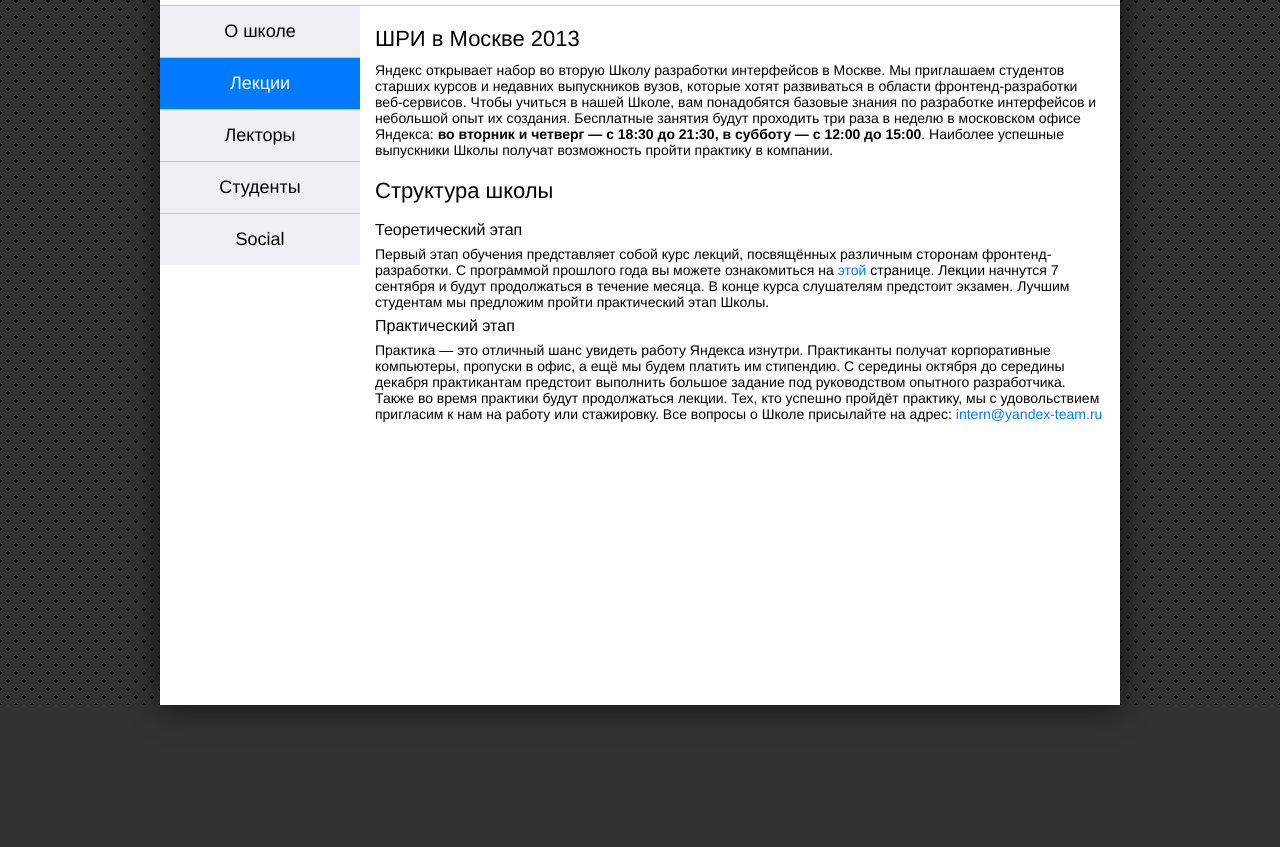
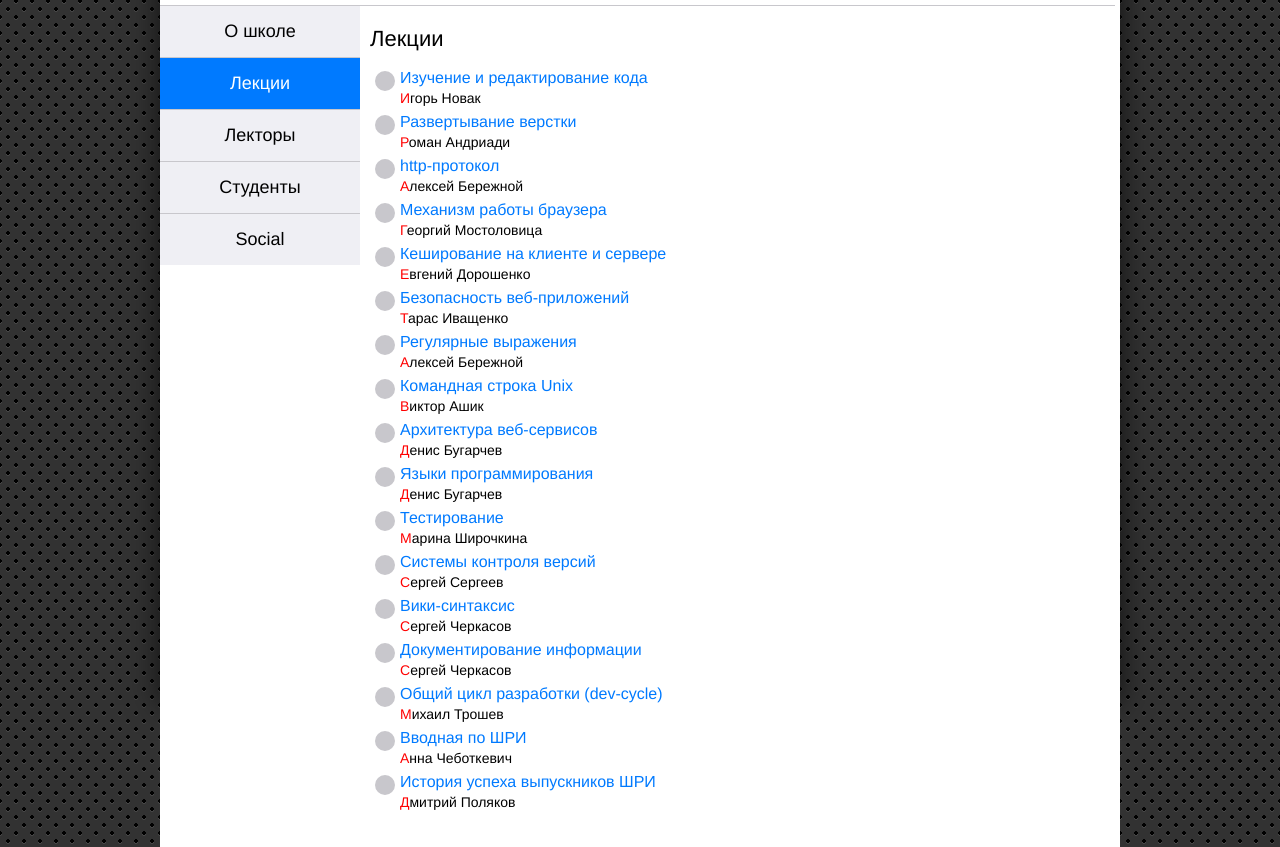
Before and after one commit to ololobus/shri-exam, a plain HTML site: page index.html in a window 1280 px wide. Both pictures are taken after a click on the link "Лекции". Shown: the part 95-942 px from the top of the page. Before the commit the page ends 800 px from the top, so only its background shows below. Drawn offline with Linux system fonts and the light colour scheme.

Commit message:
Список лекций и просмотр страницы лекции с видео/слайдами

```diff
--- a/css/main.css
+++ b/css/main.css
@@ -3,6 +3,7 @@
   padding:0;
   font-family:"Helvetica", "Arial";
 }
+
 
 body{
   background:
@@ -14,10 +15,12 @@
   background-size:16px 16px;
 }
 
+
 a, a:visited, a:hover{
   color:black;
   text-decoration:none;
 }
+
 
 .link{
   color:#007aff;
@@ -27,7 +30,14 @@
 }
 .link:hover{
   color:#ff9500;
+  text-decoration:underline;
 }
+
+
+.red{
+  color:red;
+}
+
 
 .white-substrate{
   z-index:1;
@@ -41,6 +51,7 @@
   box-shadow: 0 0 30px rgba(0,0,0,0.7);
 }
 
+
 .container{
   z-index:2;
   position:relative;
@@ -51,6 +62,7 @@
 .container__row{
   position:relative;
 }
+
 
 .main-title{
   padding:15px 0px;
@@ -128,6 +140,7 @@
   font-size:17px;
 }
 
+
 .menu{
   position:absolute;
   left:0px;
@@ -153,9 +166,10 @@
   background-color:#007aff;
 }
 
+
 .page{
   margin-left:200px;
-  padding:0px 15px 30px 15px;
+  padding:0px 15px 30px 10px;
   width:730px;
   border-top:1px solid #c8c7cc;
 }
@@ -173,6 +187,7 @@
 .page__subsection__text{
   font-size:14px;
 }
+
 
 .people-list{
   margin-top:10px;
@@ -209,6 +224,7 @@
   height:30px;
 }
 
+
 .social-icon{
   display:inline-block;
   width:44px;
@@ -228,6 +244,7 @@
 .social-icon_set_vk{
   background-position: -132px 0px;
 }
+
 
 .member-card{
   position:relative;
@@ -263,3 +280,45 @@
 .member-card__lectures-list__item{
   margin-top:2px;
 }
+
+
+.lectures-list{}
+.lectures-list__lecture{
+  margin:7px 0px;
+}
+.lectures-list__lecture__marker{
+  float:left;
+  width:0px;
+  height:0px;
+  border:10px solid #c8c7cc;
+  border-radius:50%;
+  margin:2px 5px 5px 5px;
+}
+.lectures-list__lecture__name{
+  font-size:16px;
+}
+.lectures-list__lecture__lector{
+  font-size:14px;
+  margin-top:3px;
+}
+.lectures-list__lecture__lector__link:hover{
+  text-decoration:underline;
+}
+
+
+.lecture{
+  position:relative;
+}
+.lecture__name{
+  font-size:22px;
+  margin:10px 0px;
+}
+.lecture__lector__name{
+  margin-bottom:3px;
+}
+.lecture__lector__avatar__photo{
+  width:250px;
+}
+.lecture__video, .lecture__slides{
+  margin-top:10px;
+}
--- a/index.html
+++ b/index.html
@@ -62,6 +62,8 @@
     <script src="js/templates/student.js" type="text/javascript"></script>
     <script src="js/templates/lectors.js" type="text/javascript"></script>
     <script src="js/templates/lector.js" type="text/javascript"></script>
+    <script src="js/templates/lectures.js" type="text/javascript"></script>
+    <script src="js/templates/lecture.js" type="text/javascript"></script>
 
     <script src="js/main.js" type="text/javascript"></script>
     <script src="js/dbms.js" type="text/javascript"></script>
@@ -69,6 +71,7 @@
     <script src="js/view.static.js" type="text/javascript"></script>
     <script src="js/view.students.js" type="text/javascript"></script>
     <script src="js/view.lectors.js" type="text/javascript"></script>
+    <script src="js/view.lectures.js" type="text/javascript"></script>
     <!-- assets end -->
   </body>
 
--- a/js/main.js
+++ b/js/main.js
@@ -5,6 +5,7 @@
   App.StaticView = new StaticView;
   App.StudentsView = new StudentsView;
   App.LectorsView = new LectorsView;
+  App.LecturesView = new LecturesView;
 
   Backbone.history.start();
 });
--- a/js/router.js
+++ b/js/router.js
@@ -44,10 +44,12 @@
 
   lectures: function() {
     this.setMenuCurrent("lectures");
+    App.LecturesView.renderAll();
   },
 
   lecture: function(id) {
     this.setMenuCurrent("lectures");
+    App.LecturesView.renderShow(id);
   },
 
   setMenuCurrent: function(current) {
--- /dev/null
+++ b/js/templates/lecture.js
@@ -0,0 +1,75 @@
+var yr = yr || require('yate/lib/runtime.js');
+
+(function() {
+
+    var cmpNN = yr.cmpNN;
+    var cmpSN = yr.cmpSN;
+    var nodeset2xml = yr.nodeset2xml;
+    var nodeset2boolean = yr.nodeset2boolean;
+    var nodeset2attrvalue = yr.nodeset2attrvalue;
+    var nodeset2scalar = yr.nodeset2scalar;
+    var scalar2attrvalue = yr.scalar2attrvalue;
+    var xml2attrvalue = yr.xml2attrvalue;
+    var scalar2xml = yr.scalar2xml;
+    var xml2scalar = yr.xml2scalar;
+    var simpleScalar = yr.simpleScalar;
+    var simpleBoolean = yr.simpleBoolean;
+    var selectNametest = yr.selectNametest;
+    var closeAttrs = yr.closeAttrs;
+
+    var M = new yr.Module();
+
+    var j0 = [ ];
+
+    var j1 = [ 0, 'lecture', 0, 'name' ];
+
+    var j2 = [ 0, 'lector', 0, 'id' ];
+
+    var j3 = [ 0, 'lector', 0, 'name' ];
+
+    var j4 = [ 0, 'lector', 0, 'photo_url' ];
+
+    var j5 = [ 0, 'lecture', 0, 'video_url' ];
+
+    var j6 = [ 0, 'lecture', 0, 'slides_url' ];
+
+    // match /
+    M.t0 = function t0(m, c0, i0, l0, a0) {
+        var r0 = '';
+
+        r0 += closeAttrs(a0);
+        r0 += "<div class=\"" + "lecture" + "\">";
+        r0 += "<div class=\"" + "lecture__name" + "\">" + nodeset2xml( ( m.s(j1, c0) ) ) + "</div>";
+        r0 += "<div class=\"" + "lecture__lector" + "\">";
+        r0 += "<div class=\"" + "lecture__lector__name" + "\">" + "Лектор: " + "<a href=\"" + "#/lectirs/" + nodeset2attrvalue( ( m.s(j2, c0) ) ) + "\" class=\"" + "link" + "\">" + nodeset2xml( ( m.s(j3, c0) ) ) + "</a></div>";
+        r0 += "<div class=\"" + "lecture__lector__avatar" + "\">";
+        r0 += "<img src=\"" + nodeset2attrvalue( ( m.s(j4, c0) ) ) + "\" class=\"" + "lecture__lector__avatar__photo" + "\"/>";
+        r0 += "</div>";
+        r0 += "</div>";
+        r0 += "<div class=\"" + "lecture__video" + "\">";
+        r0 += "<iframe class=\"" + "player" + "\" width=\"" + "750" + "\" height=\"" + "250" + "\" frameborder=\"" + "0" + "\" src=\"" + nodeset2attrvalue( ( m.s(j5, c0) ) ) + "\"></iframe>";
+        r0 += "</div>";
+        if (nodeset2boolean( m.s(j6, c0) )) {
+            r0 += "<div class=\"" + "lecture__slides" + "\">";
+            r0 += "<iframe class=\"" + "player" + "\" width=\"" + "750" + "\" height=\"" + "625" + "\" frameborder=\"" + "0" + "\" src=\"" + nodeset2attrvalue( ( m.s(j6, c0) ) ) + "\"></iframe>";
+            r0 += "</div>";
+        }
+        r0 += "</div>";
+
+        return r0;
+    };
+    M.t0.j = 1;
+    M.t0.a = 1;
+
+    M.matcher = {
+        "": {
+            "": [
+                "t0"
+            ]
+        }
+    };
+    M.imports = [];
+
+    yr.register('lecture', M);
+
+})();
--- /dev/null
+++ b/js/templates/lectures.js
@@ -0,0 +1,77 @@
+var yr = yr || require('yate/lib/runtime.js');
+
+(function() {
+
+    var cmpNN = yr.cmpNN;
+    var cmpSN = yr.cmpSN;
+    var nodeset2xml = yr.nodeset2xml;
+    var nodeset2boolean = yr.nodeset2boolean;
+    var nodeset2attrvalue = yr.nodeset2attrvalue;
+    var nodeset2scalar = yr.nodeset2scalar;
+    var scalar2attrvalue = yr.scalar2attrvalue;
+    var xml2attrvalue = yr.xml2attrvalue;
+    var scalar2xml = yr.scalar2xml;
+    var xml2scalar = yr.xml2scalar;
+    var simpleScalar = yr.simpleScalar;
+    var simpleBoolean = yr.simpleBoolean;
+    var selectNametest = yr.selectNametest;
+    var closeAttrs = yr.closeAttrs;
+
+    var M = new yr.Module();
+
+    var j0 = [ ];
+
+    var j1 = [ 0, 'lectures' ];
+
+    var j2 = [ 0, 'id' ];
+
+    var j3 = [ 0, 'name' ];
+
+    var j4 = [ 0, 'lector', 0, 'id' ];
+
+    var j5 = [ 0, 'lector', 0, 'name', 0, 'first_char' ];
+
+    var j6 = [ 0, 'lector', 0, 'name', 0, 'last_chars' ];
+
+    // match /
+    M.t0 = function t0(m, c0, i0, l0, a0) {
+        var r0 = '';
+
+        r0 += closeAttrs(a0);
+        r0 += "<div class=\"" + "page__title" + "\">" + "Лекции" + "</div>";
+        r0 += "<div class=\"" + "lectures-list" + "\">";
+        var items0 = selectNametest('lectures', c0, []);
+        for (var i1 = 0, l1 = items0.length; i1 < l1; i1++) {
+            var c1 = items0[ i1 ];
+            r0 += "<div class=\"" + "lectures-list__lecture" + "\">";
+            r0 += "<div class=\"" + "lectures-list__lecture__marker" + "\"></div>";
+            r0 += "<div class=\"" + "lectures-list__lecture__name" + "\">";
+            r0 += "<a href=\"" + "#/lectures/" + nodeset2attrvalue( ( selectNametest('id', c1, []) ) ) + "\" class=\"" + "link" + "\">" + nodeset2xml( ( selectNametest('name', c1, []) ) ) + "</a>";
+            r0 += "</div>";
+            r0 += "<div class=\"" + "lectures-list__lecture__lector" + "\">";
+            r0 += "<a href=\"" + "#/lectors/" + nodeset2attrvalue( ( m.s(j4, c1) ) ) + "\" class=\"" + "lectures-list__lecture__lector__link" + "\">";
+            r0 += "<span class=\"" + "red" + "\">" + nodeset2xml( ( m.s(j5, c1) ) ) + "</span>";
+            r0 += nodeset2xml( ( m.s(j6, c1) ) );
+            r0 += "</a>";
+            r0 += "</div>";
+            r0 += "</div>";
+        }
+        r0 += "</div>";
+
+        return r0;
+    };
+    M.t0.j = 1;
+    M.t0.a = 1;
+
+    M.matcher = {
+        "": {
+            "": [
+                "t0"
+            ]
+        }
+    };
+    M.imports = [];
+
+    yr.register('lectures', M);
+
+})();
--- /dev/null
+++ b/js/view.lectures.js
@@ -0,0 +1,29 @@
+var LecturesView = Backbone.View.extend({
+
+  el: ".page",
+
+  events: {
+
+  },
+
+  initialize: function() {
+
+  },
+
+  renderAll: function() {
+    var lectures = $.map(db.data.lectures, function(l, i) {
+      l.lector = _(db.find("lectors", l.lector_id)).clone();
+      var lector_name = l.lector.name;
+      l.lector.name = { first_char: lector_name[0], last_chars: lector_name.slice(1) };
+      return l;
+    });
+    this.$el.html(yr.run("lectures", { lectures: lectures }));
+  },
+
+  renderShow: function(id) {
+    var lecture = db.find("lectures", id);
+    var lector = db.find("lectors", lecture.lector_id);
+    this.$el.html(yr.run("lecture", { lecture: lecture, lector: lector }));
+  }
+
+});
```
Also changed, not shown: js/templates/lecture.yate.obj (added), js/templates/lectures.yate.obj (added), 2 other files.
